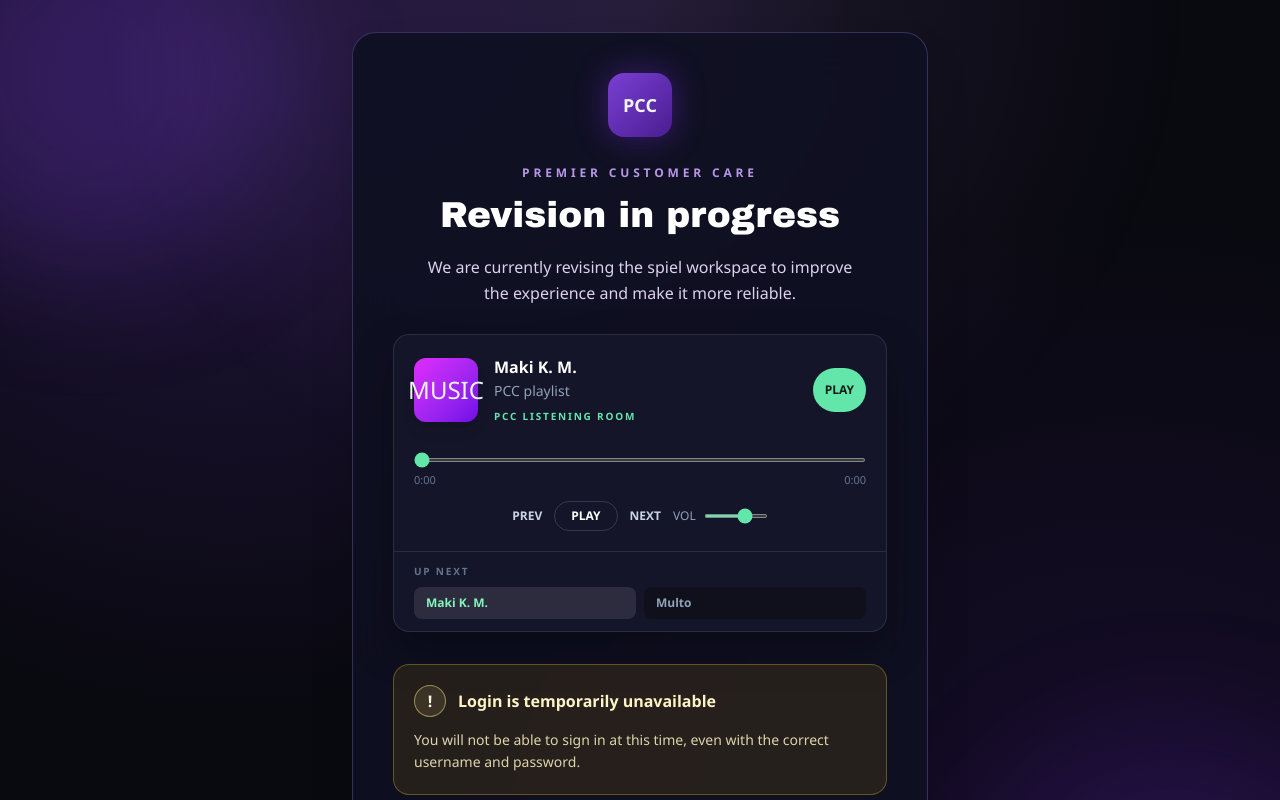
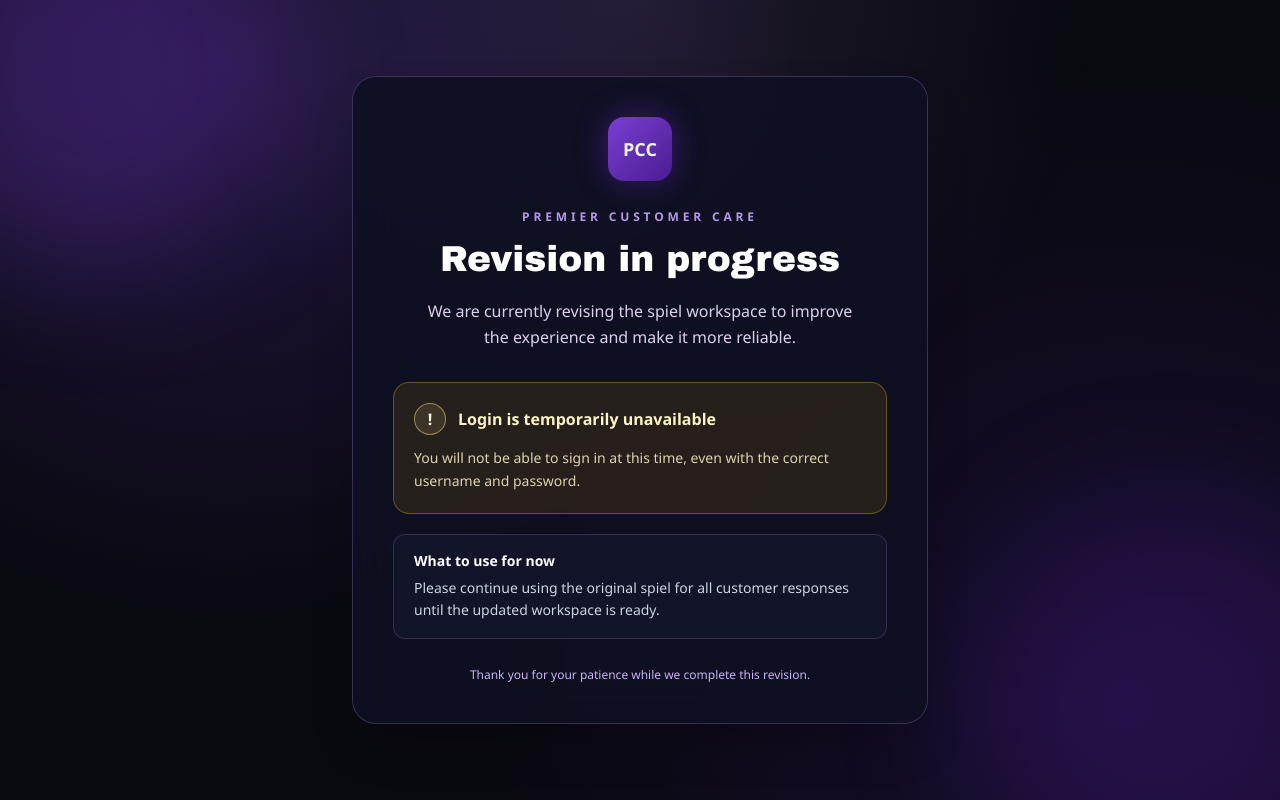
Before and after one commit to sntgjmz/josecnx, a React (Vite) app: page / in a window 1280 px wide. Both pictures are taken after a click on the button "Continue". Shown: the top 800 px of the page. Built offline with nearby package versions, Linux system fonts and the light colour scheme.

Commit message:
chore: remove music player from login

```diff
--- a/src/features/auth/LoginPage.jsx
+++ b/src/features/auth/LoginPage.jsx
@@ -1,93 +1,11 @@
-import { useEffect, useRef, useState } from 'react'
-
-const musicTracks = [
-  { src: '/maki-k-m.mp3', title: 'Maki K. M.' },
-  { src: '/multo.mp3', title: 'Multo' },
-]
-
 function LoginPage() {
-  const audioRef = useRef(null)
-  const shouldResumeRef = useRef(false)
-  const [isPlaying, setIsPlaying] = useState(false)
-  const [currentTrack, setCurrentTrack] = useState(0)
-  const [currentTime, setCurrentTime] = useState(0)
-  const [duration, setDuration] = useState(0)
-  const [volume, setVolume] = useState(0.7)
-
-  useEffect(() => {
-    const audio = audioRef.current
-
-    if (!audio) return
-
-    audio.load()
-    setCurrentTime(0)
-    setDuration(0)
-    if (shouldResumeRef.current) audio.play().catch(() => setIsPlaying(false))
-  }, [currentTrack])
-
-  useEffect(() => {
-    const audio = audioRef.current
-    if (!audio) return
-
-    if (isPlaying) audio.play().catch(() => setIsPlaying(false))
-    else audio.pause()
-  }, [isPlaying])
-
-  useEffect(() => {
-    if (audioRef.current) audioRef.current.volume = volume
-  }, [volume])
-
-  const toggleMusic = () => {
-    setIsPlaying((playing) => {
-      shouldResumeRef.current = !playing
-      return !playing
-    })
-  }
-
-  const playNextTrack = () => {
-    setCurrentTrack((track) => (track + 1) % musicTracks.length)
-  }
-
-  const playPreviousTrack = () => {
-    setCurrentTrack((track) => (track - 1 + musicTracks.length) % musicTracks.length)
-  }
-
-  const seekTo = (event) => {
-    const time = Number(event.target.value)
-    if (audioRef.current) audioRef.current.currentTime = time
-    setCurrentTime(time)
-  }
-
-  const formatTime = (seconds) => {
-    if (!Number.isFinite(seconds)) return '0:00'
-    return `${Math.floor(seconds / 60)}:${Math.floor(seconds % 60).toString().padStart(2, '0')}`
-  }
-
   return (
     <main className="relative flex min-h-[100dvh] items-center justify-center overflow-hidden px-4 py-8 text-slate-100 sm:px-6">
-      <audio
-        ref={audioRef}
-        src={musicTracks[currentTrack].src}
-        preload="metadata"
-        onEnded={playNextTrack}
-        onLoadedMetadata={(event) => setDuration(event.currentTarget.duration)}
-        onTimeUpdate={(event) => setCurrentTime(event.currentTarget.currentTime)}
-      />
       <div className="pointer-events-none absolute -left-28 -top-28 h-96 w-96 rounded-full bg-[#7a3fd4]/25 blur-3xl float-slow" />
       <div className="pointer-events-none absolute -bottom-32 -right-24 h-[26rem] w-[26rem] rounded-full bg-[#5d21b6]/20 blur-3xl float-fast" />
       <div className="pointer-events-none absolute inset-0 bg-[radial-gradient(circle_at_top,rgba(191,151,255,0.12),transparent_45%)]" />
 
       <section className="relative w-full max-w-xl overflow-hidden rounded-3xl border border-[#b990f5]/25 bg-[#0f1022]/90 p-7 text-center shadow-2xl backdrop-blur-xl sm:p-10">
-        <button
-          type="button"
-          onClick={toggleMusic}
-          className="hidden"
-          aria-label={isPlaying ? 'Pause background music' : 'Play background music'}
-        >
-          <span aria-hidden="true">{isPlaying ? '❚❚' : '♫'}</span>
-          {isPlaying ? 'Pause music' : 'Play music'}
-        </button>
-
         <div className="mx-auto flex h-16 w-16 items-center justify-center rounded-2xl bg-gradient-to-br from-[#7a3fd4] to-[#4b1d91] text-lg font-extrabold shadow-[0_0_32px_rgba(111,42,212,0.45)]">
           PCC
         </div>
@@ -97,44 +15,6 @@ function LoginPage() {
         <p className="mx-auto mt-4 max-w-md text-sm leading-relaxed text-[#ddd0ef] sm:text-base">
           We are currently revising the spiel workspace to improve the experience and make it more reliable.
         </p>
-
-        <section className="mt-7 overflow-hidden rounded-2xl border border-white/10 bg-[#17172b]/90 text-left shadow-[0_18px_40px_rgba(0,0,0,0.25)]" aria-label="Music player">
-          <div className="flex items-center gap-4 p-4 sm:p-5">
-            <div className={`flex h-16 w-16 shrink-0 items-center justify-center rounded-xl bg-gradient-to-br ${currentTrack === 0 ? 'from-fuchsia-500 to-violet-700' : 'from-sky-500 to-indigo-700'} text-2xl shadow-lg`} aria-hidden="true">MUSIC</div>
-            <div className="min-w-0 flex-1">
-              <p className="truncate text-base font-bold text-white">{musicTracks[currentTrack].title}</p>
-              <p className="mt-0.5 text-sm text-slate-400">PCC playlist</p>
-              <p className="mt-2 text-[10px] font-bold uppercase tracking-[0.18em] text-[#62e6a9]">PCC listening room</p>
-            </div>
-            <button type="button" onClick={toggleMusic} className="flex h-11 min-w-11 shrink-0 items-center justify-center rounded-full bg-[#62e6a9] px-3 text-xs font-black text-[#101c19] transition hover:scale-105 hover:bg-[#86f4bd] focus:outline-none focus:ring-2 focus:ring-[#86f4bd] focus:ring-offset-2 focus:ring-offset-[#17172b]" aria-label={isPlaying ? 'Pause music' : 'Play music'}>
-              {isPlaying ? 'PAUSE' : 'PLAY'}
-            </button>
-          </div>
-
-          <div className="px-4 pb-4 sm:px-5 sm:pb-5">
-            <input className="h-1 w-full cursor-pointer accent-[#62e6a9]" type="range" min="0" max={duration || 0} step="0.1" value={Math.min(currentTime, duration || 0)} onChange={seekTo} aria-label="Song progress" />
-            <div className="mt-1 flex justify-between text-[11px] tabular-nums text-slate-500"><span>{formatTime(currentTime)}</span><span>{formatTime(duration)}</span></div>
-            <div className="mt-3 flex flex-wrap items-center justify-center gap-3">
-              <button type="button" onClick={playPreviousTrack} className="text-xs font-bold text-slate-300 transition hover:text-white">PREV</button>
-              <button type="button" onClick={toggleMusic} className="rounded-full border border-white/15 px-4 py-1.5 text-xs font-bold text-white transition hover:border-[#62e6a9] hover:text-[#62e6a9]">{isPlaying ? 'PAUSE' : 'PLAY'}</button>
-              <button type="button" onClick={playNextTrack} className="text-xs font-bold text-slate-300 transition hover:text-white">NEXT</button>
-              <label className="flex items-center gap-2 text-xs text-slate-400">VOL
-                <input className="h-1 w-16 cursor-pointer accent-[#62e6a9]" type="range" min="0" max="1" step="0.05" value={volume} onChange={(event) => setVolume(Number(event.target.value))} aria-label="Music volume" />
-              </label>
-            </div>
-          </div>
-
-          <div className="border-t border-white/10 px-4 py-3 sm:px-5">
-            <p className="mb-2 text-[10px] font-bold uppercase tracking-[0.18em] text-slate-500">Up next</p>
-            <div className="flex gap-2">
-              {musicTracks.map((track, index) => (
-                <button key={track.src} type="button" onClick={() => setCurrentTrack(index)} className={`min-w-0 flex-1 rounded-lg px-3 py-2 text-left text-xs transition ${index === currentTrack ? 'bg-white/10 text-[#86f4bd]' : 'bg-[#10101d] text-slate-400 hover:bg-white/5 hover:text-white'}`}>
-                  <span className="block truncate font-semibold">{track.title}</span>
-                </button>
-              ))}
-            </div>
-          </div>
-        </section>
 
         <div className="mt-8 rounded-2xl border border-amber-300/30 bg-amber-400/10 p-5 text-left text-amber-50">
           <div className="flex items-center gap-3">
```
